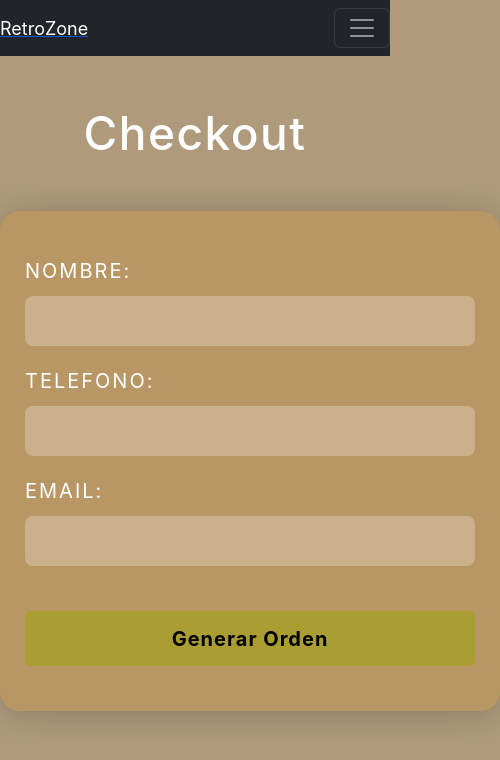
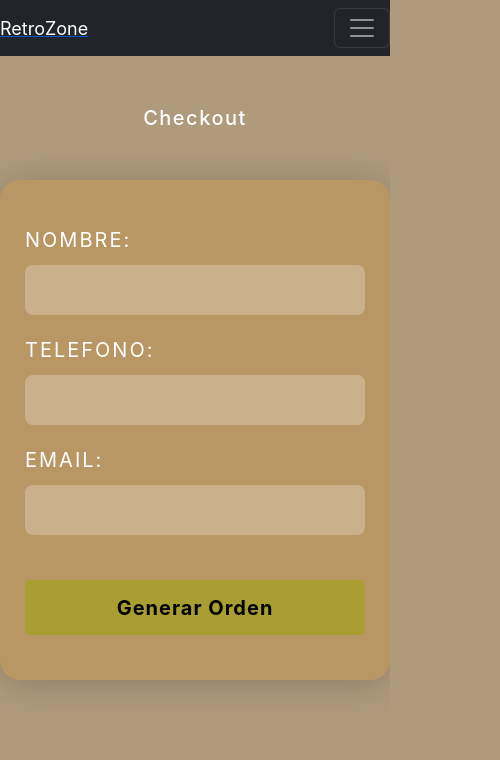
Before and after one commit to Gonmrod/ProyectoFinal_RodriguezGonzalo_ReactJs, a React (Create React App) app: page /checkout in a window 390 px wide. Shown: the top 760 px of the page, 500 px wide, since content can reach past the window. Built offline with nearby package versions, Linux system fonts and the light colour scheme.

Commit message:
cambios finales

```diff
--- a/src/components/CheckoutForm/CheckoutForm.css
+++ b/src/components/CheckoutForm/CheckoutForm.css
@@ -1,5 +1,5 @@
 .checkoutForm {
-    width: 500px;
+    max-width: 500px;
     margin: 50px auto;
     display: flex;
     flex-direction: column;
@@ -11,7 +11,7 @@
     box-shadow: 0 3px 35px rgb(0 0 0 / 0.2);
 }
 .checkoutOrder {
-    width: 600px;
+    max-width: 600px;
     margin: 150px auto;
     display: flex;
     flex-direction: column;
@@ -35,6 +35,15 @@ h1 {
     font-size: 46px;
     letter-spacing: 1.5px;
     margin: 50px;
+}
+@media (max-width: 576px) {
+ h1{
+    text-align: center;
+    color: #FFF;
+    font-size: 20px;
+    letter-spacing: 1.5px;
+    margin: 50px;
+ }
 }
 h2 {
     text-align: center;
--- a/src/components/Item/Item.css
+++ b/src/components/Item/Item.css
@@ -40,6 +40,7 @@
   .ItemFooter {
     display: flex;
     justify-content: flex-end;
+    text-decoration: none;
   }
 
   .Option {
@@ -57,4 +58,5 @@
   .Option:hover {
     background-color: #a29f45;
     color: black;
+    text-decoration: none !important;
   }
```
Also changed, not shown: 1 other file (tests, documents, lock files or other folders).
